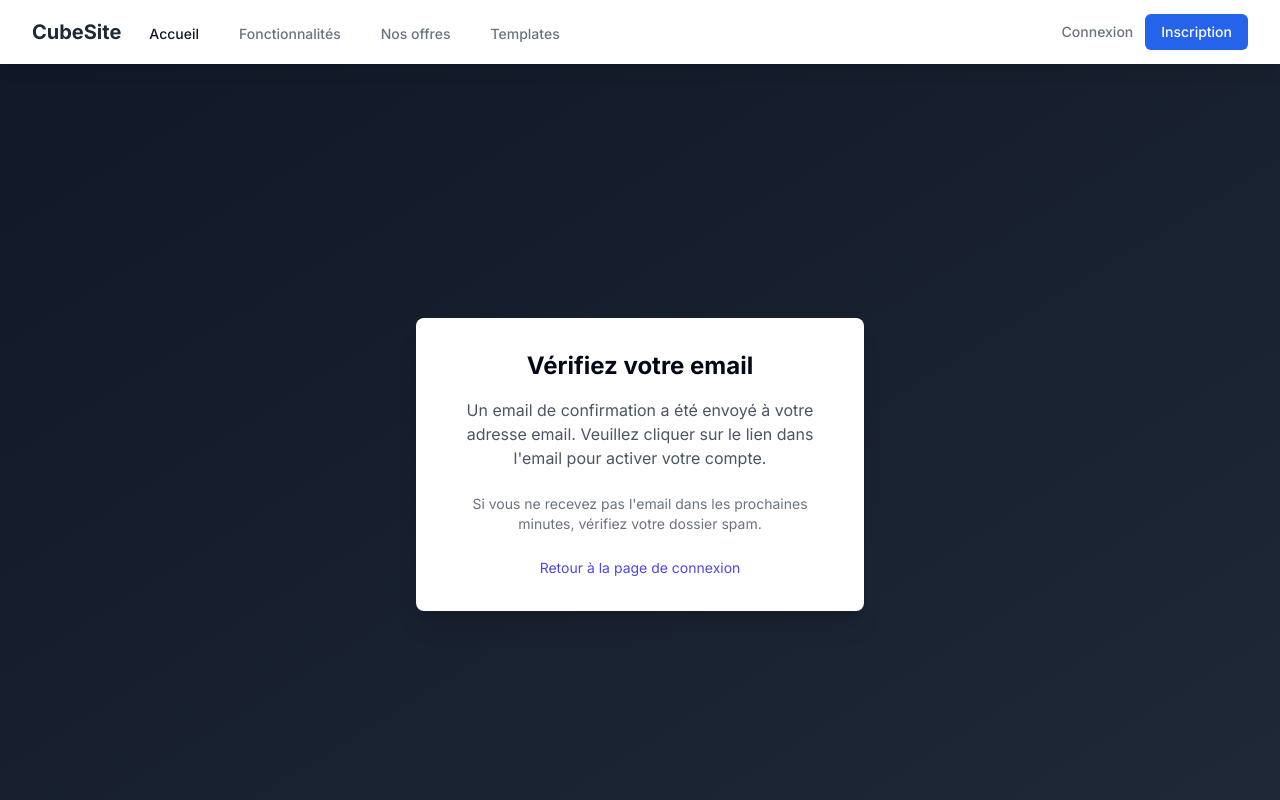
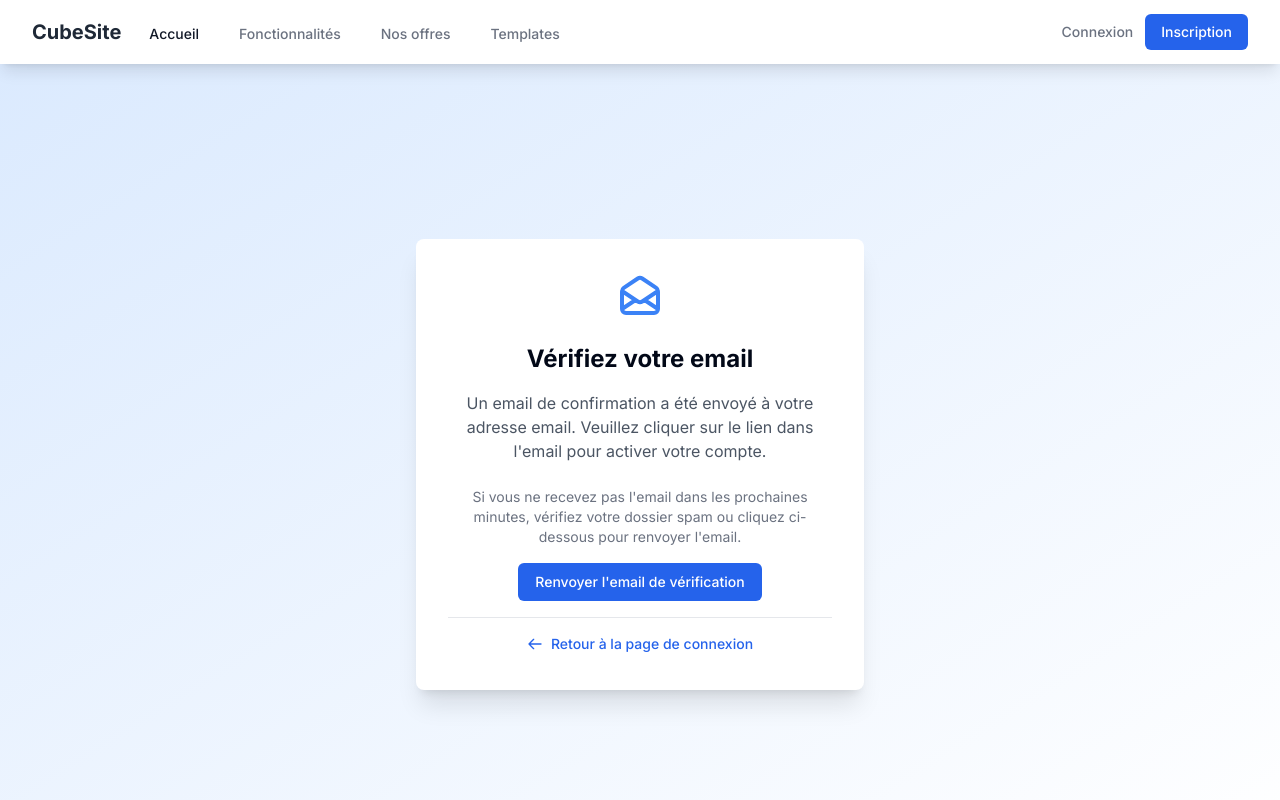
Before and after one commit to game05/cubesite, a Next.js app: page /auth/verify-email in a window 1280 px wide. Shown: the top 800 px of the page. Built offline with nearby package versions, Linux system fonts and the light colour scheme.

Commit message:
🐛 Correction des erreurs de vérification d'email
- Correction de la fonction resend de Supabase
- Ajout de la sauvegarde de l'email dans le localStorage
- Correction des problèmes d'apostrophes
- Amélioration de l'UX

```diff
--- a/src/app/auth/register/page.tsx
+++ b/src/app/auth/register/page.tsx
@@ -34,6 +34,9 @@ export default function RegisterPage() {
 
       if (error) throw error
 
+      // Sauvegarder l'email pour la page de vérification
+      window.localStorage.setItem('userEmail', email)
+
       router.push('/auth/verify-email')
     } catch (error: any) {
       setError(error.message)
@@ -65,7 +68,7 @@ export default function RegisterPage() {
   }
 
   return (
-    <div className="min-h-screen bg-gradient-to-br from-gray-900 to-gray-800 flex items-center justify-center p-4">
+    <div className="min-h-screen bg-gradient-to-br from-blue-100 to-white flex items-center justify-center p-4">
       <div className="max-w-md w-full bg-white rounded-lg shadow-xl p-8">
         <h2 className="text-2xl font-bold text-center mb-8">Créer un compte</h2>
 
--- a/src/app/auth/verify-email/page.tsx
+++ b/src/app/auth/verify-email/page.tsx
@@ -1,25 +1,108 @@
 'use client'
 
+import { useState } from 'react'
+import { supabase } from '@/lib/supabase'
+import { useRouter } from 'next/navigation'
+
 export default function VerifyEmailPage() {
+  const router = useRouter()
+  const [resendStatus, setResendStatus] = useState<'idle' | 'sending' | 'sent' | 'error'>('idle')
+  const [error, setError] = useState<string | null>(null)
+
+  const handleResendEmail = async () => {
+    setResendStatus('sending')
+    setError(null)
+
+    try {
+      const { data, error } = await supabase.auth.resend({
+        type: 'signup',
+        email: window.localStorage.getItem('userEmail') || '',
+      })
+
+      if (error) throw error
+
+      setResendStatus('sent')
+    } catch (error: any) {
+      setError(error.message)
+      setResendStatus('error')
+    }
+  }
+
   return (
-    <div className="min-h-screen bg-gradient-to-br from-gray-900 to-gray-800 flex items-center justify-center p-4">
+    <div className="min-h-screen bg-gradient-to-br from-blue-100 to-white flex items-center justify-center p-4">
       <div className="max-w-md w-full bg-white rounded-lg shadow-xl p-8 text-center">
+        <div className="mb-6">
+          <svg
+            className="mx-auto h-12 w-12 text-blue-500"
+            fill="none"
+            stroke="currentColor"
+            viewBox="0 0 24 24"
+          >
+            <path
+              strokeLinecap="round"
+              strokeLinejoin="round"
+              strokeWidth={2}
+              d="M3 19v-8.93a2 2 0 01.89-1.664l7-4.666a2 2 0 012.22 0l7 4.666A2 2 0 0121 10.07V19M3 19a2 2 0 002 2h14a2 2 0 002-2M3 19l6.75-4.5M21 19l-6.75-4.5M3 10l6.75 4.5M21 10l-6.75 4.5m0 0l-1.14.76a2 2 0 01-2.22 0l-1.14-.76"
+            />
+          </svg>
+        </div>
+
         <h2 className="text-2xl font-bold mb-4">Vérifiez votre email</h2>
+
         <p className="text-gray-600 mb-6">
           Un email de confirmation a été envoyé à votre adresse email.
           Veuillez cliquer sur le lien dans l'email pour activer votre compte.
         </p>
+
+        {error && (
+          <div className="bg-red-100 border border-red-400 text-red-700 px-4 py-3 rounded mb-4">
+            {error}
+          </div>
+        )}
+
+        {resendStatus === 'sent' && (
+          <div className="bg-green-100 border border-green-400 text-green-700 px-4 py-3 rounded mb-4">
+            Email de vérification renvoyé avec succès !
+          </div>
+        )}
+
+        <div className="space-y-4">
           <p className="text-sm text-gray-500">
             Si vous ne recevez pas l'email dans les prochaines minutes,
-          vérifiez votre dossier spam.
+            vérifiez votre dossier spam ou cliquez ci-dessous pour renvoyer l'email.
           </p>
+
+          <button
+            onClick={handleResendEmail}
+            disabled={resendStatus === 'sending'}
+            className="inline-flex items-center px-4 py-2 border border-transparent text-sm font-medium rounded-md text-white bg-blue-600 hover:bg-blue-700 focus:outline-none focus:ring-2 focus:ring-offset-2 focus:ring-blue-500 disabled:opacity-50"
+          >
+            {resendStatus === 'sending' ? (
+              <>
+                <svg className="animate-spin -ml-1 mr-3 h-5 w-5 text-white" xmlns="http://www.w3.org/2000/svg" fill="none" viewBox="0 0 24 24">
+                  <circle className="opacity-25" cx="12" cy="12" r="10" stroke="currentColor" strokeWidth="4"></circle>
+                  <path className="opacity-75" fill="currentColor" d="M4 12a8 8 0 018-8V0C5.373 0 0 5.373 0 12h4zm2 5.291A7.962 7.962 0 014 12H0c0 3.042 1.135 5.824 3 7.938l3-2.647z"></path>
+                </svg>
+                Envoi en cours...
+              </>
+            ) : (
+              "Renvoyer l'email de vérification"
+            )}
+          </button>
+
+          <div className="pt-4 border-t border-gray-200">
             <a
               href="/auth/login"
-          className="mt-6 inline-block text-sm text-indigo-600 hover:text-indigo-500"
+              className="inline-flex items-center text-sm font-medium text-blue-600 hover:text-blue-500"
             >
+              <svg className="mr-2 h-4 w-4" fill="none" stroke="currentColor" viewBox="0 0 24 24">
+                <path strokeLinecap="round" strokeLinejoin="round" strokeWidth={2} d="M10 19l-7-7m0 0l7-7m-7 7h18" />
+              </svg>
               Retour à la page de connexion
             </a>
           </div>
         </div>
+      </div>
+    </div>
   )
 }
```
Also changed, not shown: src/middleware.ts (added, +33 -0 lines). Lines whose indentation alone changed are shown as unchanged.
